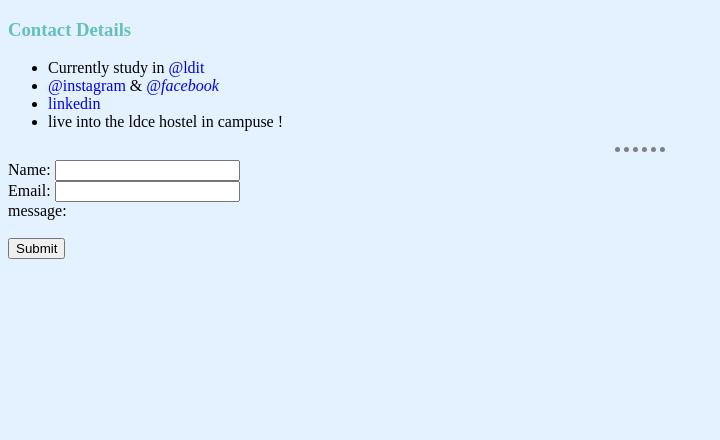
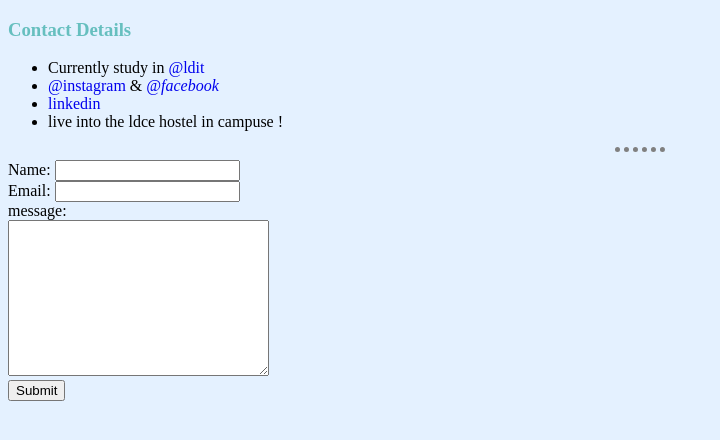
Before and after one commit to mehuloo3/B, a plain HTML site: page contact.html in a window 1280 px wide. Shown: the whole page, without its empty margins (0-720 px from the left). Drawn offline with Linux system fonts and the light colour scheme.

Commit message:
Update contact.html

```diff
--- a/contact.html
+++ b/contact.html
@@ -27,7 +27,7 @@
         <label>Name: <input type="text" name="name"></label><br>
         <label>Email: <input type="email" name="email"> </label><br>
         <label>message:</label><br>
-        <text area name="" id="" cols="30" rows="10"></textarea><br>
+        <textarea name="" id="" cols="30" rows="10"></textarea><br>
         <input type="submit">
     </form>
 
```
